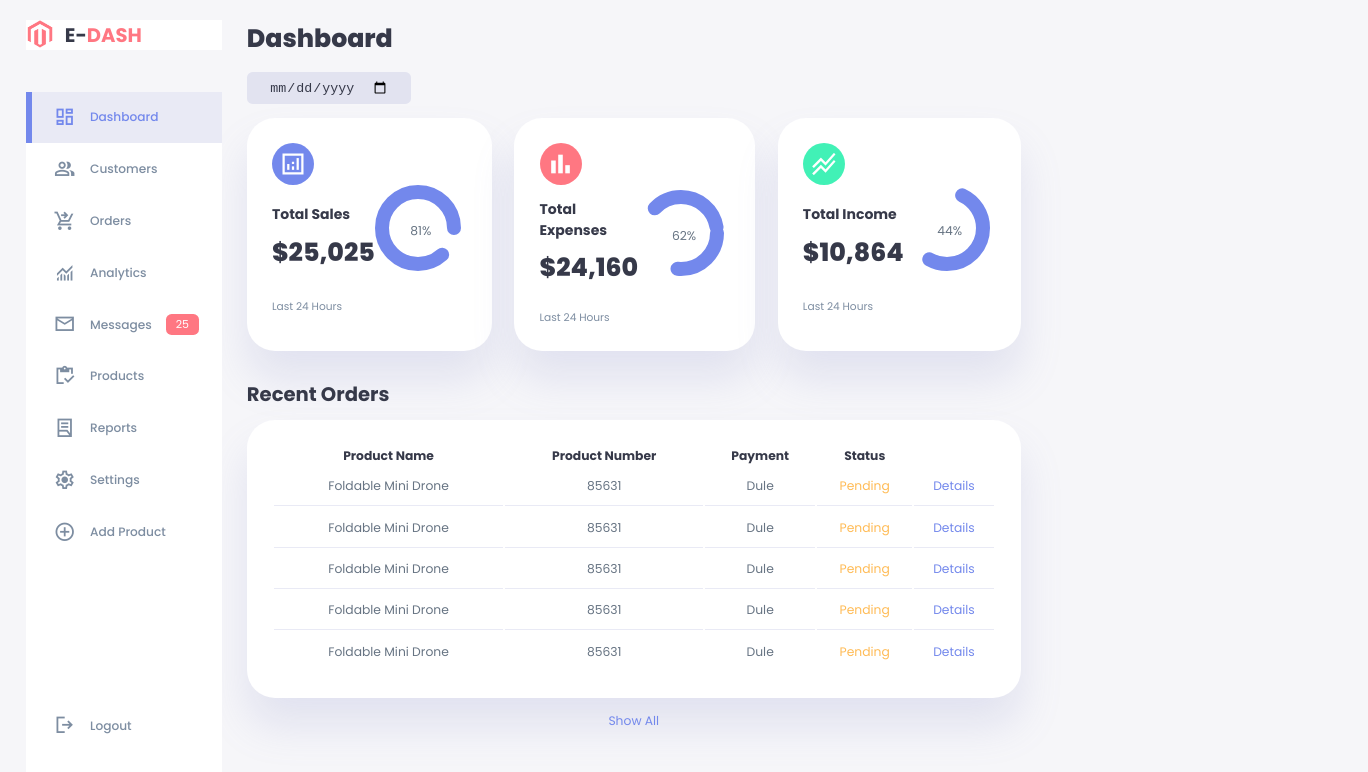
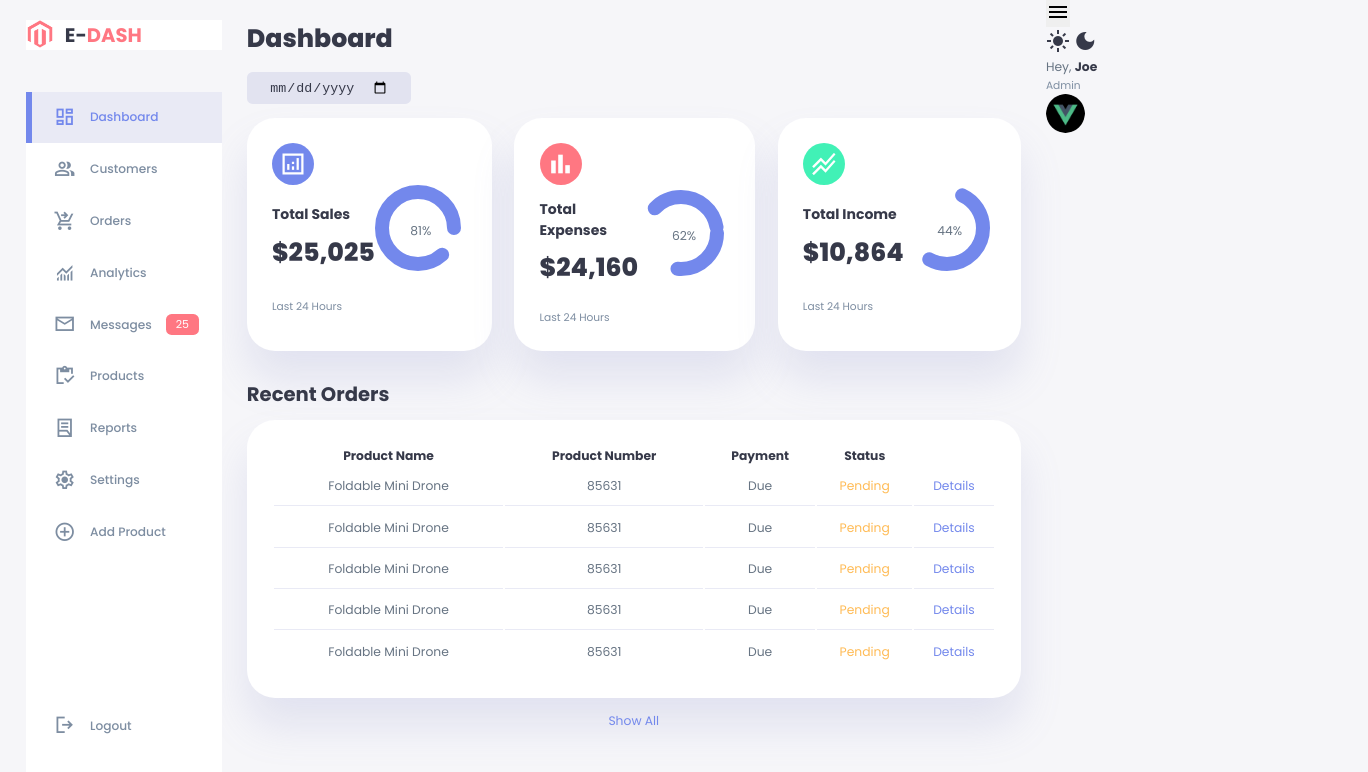
Before and after one commit to alonzojoe/e-dashboard, a plain HTML site: page index.html in a window 1280 px wide. Shown: the whole page, 1368 px wide, since content can reach past the window. Drawn offline with nearby package versions, Linux system fonts and the light colour scheme.

Commit message:
Started Profile section

```diff
--- a/app.js
+++ b/app.js
@@ -0,0 +1 @@
+console.log("E-Dashboard");
--- a/index.html
+++ b/index.html
@@ -8,7 +8,14 @@
       rel="stylesheet"
       href="https://fonts.googleapis.com/css2?family=Material+Symbols+Sharp:opsz,wght,FILL,GRAD@20..48,100..700,0..1,-50..200"
     />
-
+    <link
+      rel="stylesheet"
+      href="https://fonts.googleapis.com/css2?family=Material+Icons+Sharp:opsz,wght,FILL,GRAD@20..48,100..700,0..1,-50..200"
+    />
+    <link
+      href="https://fonts.googleapis.com/icon?family=Material+Icons+Sharp:opsz,wght,FILL,GRAD@20..48,100..700,0..1,-50..200"
+      rel="stylesheet"
+    />
     <link rel="stylesheet" href="./style.css" />
   </head>
   <body>
@@ -148,35 +155,35 @@
               <tr>
                 <td>Foldable Mini Drone</td>
                 <td>85631</td>
-                <td>Dule</td>
+                <td>Due</td>
                 <td class="warning">Pending</td>
                 <td class="primary">Details</td>
               </tr>
               <tr>
                 <td>Foldable Mini Drone</td>
                 <td>85631</td>
-                <td>Dule</td>
+                <td>Due</td>
                 <td class="warning">Pending</td>
                 <td class="primary">Details</td>
               </tr>
               <tr>
                 <td>Foldable Mini Drone</td>
                 <td>85631</td>
-                <td>Dule</td>
+                <td>Due</td>
                 <td class="warning">Pending</td>
                 <td class="primary">Details</td>
               </tr>
               <tr>
                 <td>Foldable Mini Drone</td>
                 <td>85631</td>
-                <td>Dule</td>
+                <td>Due</td>
                 <td class="warning">Pending</td>
                 <td class="primary">Details</td>
               </tr>
               <tr>
                 <td>Foldable Mini Drone</td>
                 <td>85631</td>
-                <td>Dule</td>
+                <td>Due</td>
                 <td class="warning">Pending</td>
                 <td class="primary">Details</td>
               </tr>
@@ -185,6 +192,28 @@
           <a href="#">Show All</a>
         </div>
       </main>
+      <div class="right">
+        <div class="top">
+          <button id="menu-btn">
+            <span class="material-symbols-sharp"> menu </span>
+          </button>
+          <div class="theme-toggler">
+            <span class="material-icons-sharp"> light_mode </span>
+            <span class="material-icons-sharp"> dark_mode </span>
+          </div>
+          <div class="profile">
+            <div class="info">
+              <p>Hey, <b>Joe</b></p>
+              <small class="text-muted">Admin</small>
+            </div>
+            <div class="profile-photo">
+              <img src="./images/vue-logo.png" alt="" />
+            </div>
+          </div>
+        </div>
+      </div>
     </div>
+
+    <script src="./app.js"></script>
   </body>
 </html>
```
